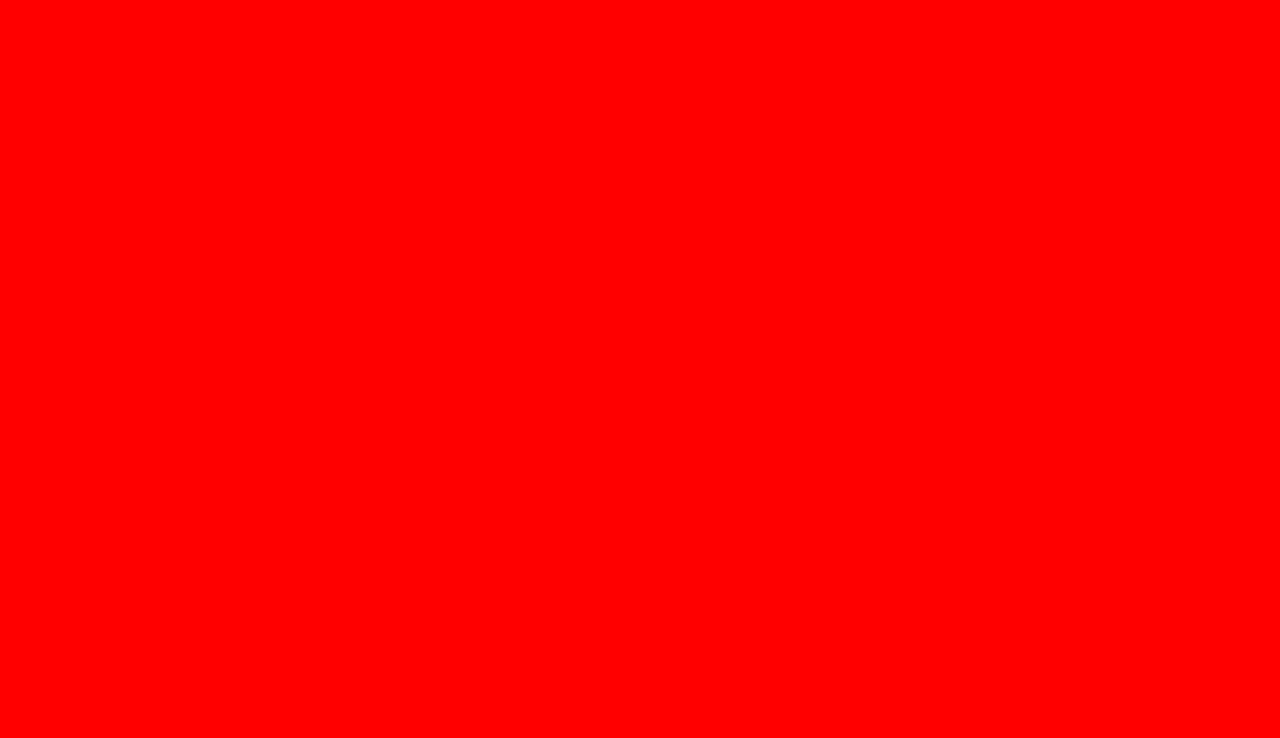
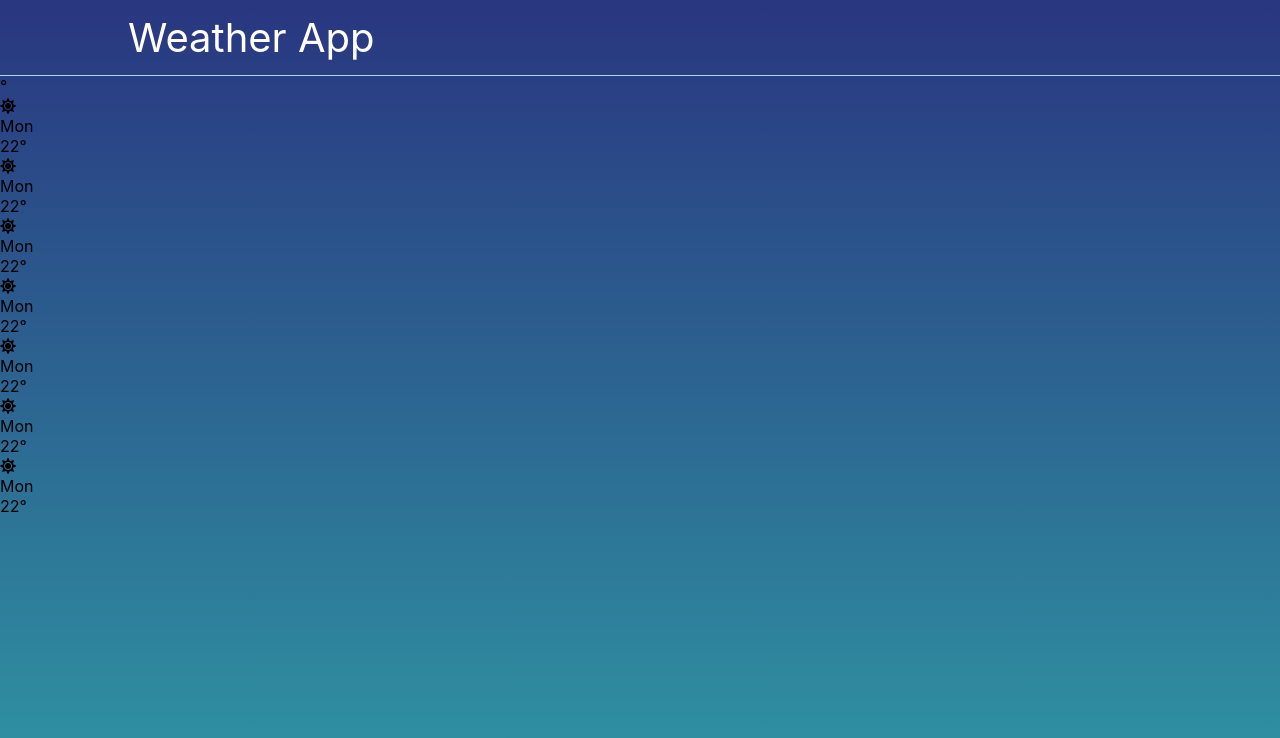
Before and after one commit to Icko92/weather-widget, a plain HTML site: page index.html in a window 1280 px wide. Drawn offline with Linux system fonts and the light colour scheme.

Commit message:
rendered days elements

```diff
--- a/app.js
+++ b/app.js
@@ -1 +1,35 @@
-console.log("icko");
+import weatherData from "./weatherData.js";
+const days = weatherData.days;
+console.log(weatherData);
+
+// dom selectors
+const daysWrap = document.querySelector(".days-wrap");
+
+// create element
+const daysList = document.createElement("ul");
+
+//render days
+days.forEach((day, index) => {
+  // create elements
+  const dayCard = document.createElement("li");
+  const weatherIcon = document.createElement("i");
+  const dayWeatherInfo = document.createElement("div");
+  const dayName = document.createElement("p");
+  const dayTemperature = document.createElement("p");
+
+  //add attributes
+  weatherIcon.setAttribute("class", "fas fa-sun");
+  dayWeatherInfo.setAttribute("class", "day-weather-info");
+
+  //add content
+  dayName.textContent = day.day;
+  dayTemperature.innerHTML = day.temp + "&#176";
+
+  //append elements
+  daysWrap.appendChild(daysList);
+  daysList.appendChild(dayCard);
+  dayCard.appendChild(weatherIcon);
+  dayCard.appendChild(dayWeatherInfo);
+  dayWeatherInfo.appendChild(dayName);
+  dayWeatherInfo.appendChild(dayTemperature);
+});
--- a/index.html
+++ b/index.html
@@ -5,11 +5,21 @@
     <meta http-equiv="X-UA-Compatible" content="IE=edge">
     <meta name="viewport" content="width=device-width, initial-scale=1.0">
     <link rel="stylesheet" href="./style.css">
+    <link rel="stylesheet" href="https://cdnjs.cloudflare.com/ajax/libs/font-awesome/5.15.1/css/all.min.css"
+    integrity="sha512-+4zCK9k+qNFUR5X+cKL9EIR+ZOhtIloNl9GIKS57V1MyNsYpYcUrUeQc9vNfzsWfV28IaLL3i96P9sdNyeRssA=="
+    crossorigin="anonymous" />
     <title>Weather App</title>
 </head>
 <body>
+    <header class="header">Weather App</header>
+    <div class="main">
+        <div class="days-wrap">
+            <span>&#176;</span>
+        </div>
+        <div class="widget"></div>
+    </div>
 
-
-    <script src="app.js"></script>
+    <script src="app.js" type="module"></script>
+    <script src="weatherData.js" type="module" ></script>
 </body>
 </html>
--- a/style.css
+++ b/style.css
@@ -1,3 +1,36 @@
+/* global styles */
+
+* {
+  margin: 0;
+  padding: 0;
+  box-sizing: border-box;
+  font-family: -apple-system, BlinkMacSystemFont, "Segoe UI", "Roboto", "Oxygen",
+    "Ubuntu", "Cantarell", "Fira Sans", "Droid Sans", "Helvetica Neue",
+    sans-serif;
+  -webkit-font-smoothing: antialiased;
+  -moz-osx-font-smoothing: grayscale;
+}
+
+a {
+  color: white;
+  text-decoration: none;
+}
+
+/* app styles */
+
 body {
-  background-color: red;
+  background: linear-gradient(rgb(41, 54, 128), rgb(47, 150, 163));
+  height: 100vh;
 }
+
+.header {
+  font-size: 250%;
+  padding: 1% 10%;
+  color: white;
+  border-bottom: 1px solid lightblue;
+}
+.main {
+}
+
+.days-wrap {
+}
--- /dev/null
+++ b/weatherData.js
@@ -0,0 +1,57 @@
+const weatherData = {
+  tempUnit: "C",
+  windSpeedUnit: "m/s",
+  days: [
+    {
+      day: "Mon",
+      temp: 22,
+      windDirection: "north-east",
+      windSpeed: 10,
+      type: "sunny",
+    },
+    {
+      day: "Mon",
+      temp: 22,
+      windDirection: "north-east",
+      windSpeed: 10,
+      type: "sunny",
+    },
+    {
+      day: "Mon",
+      temp: 22,
+      windDirection: "north-east",
+      windSpeed: 10,
+      type: "sunny",
+    },
+    {
+      day: "Mon",
+      temp: 22,
+      windDirection: "north-east",
+      windSpeed: 10,
+      type: "sunny",
+    },
+    {
+      day: "Mon",
+      temp: 22,
+      windDirection: "north-east",
+      windSpeed: 10,
+      type: "sunny",
+    },
+    {
+      day: "Mon",
+      temp: 22,
+      windDirection: "north-east",
+      windSpeed: 10,
+      type: "sunny",
+    },
+    {
+      day: "Mon",
+      temp: 22,
+      windDirection: "north-east",
+      windSpeed: 10,
+      type: "sunny",
+    },
+  ],
+};
+
+export default weatherData;
```
